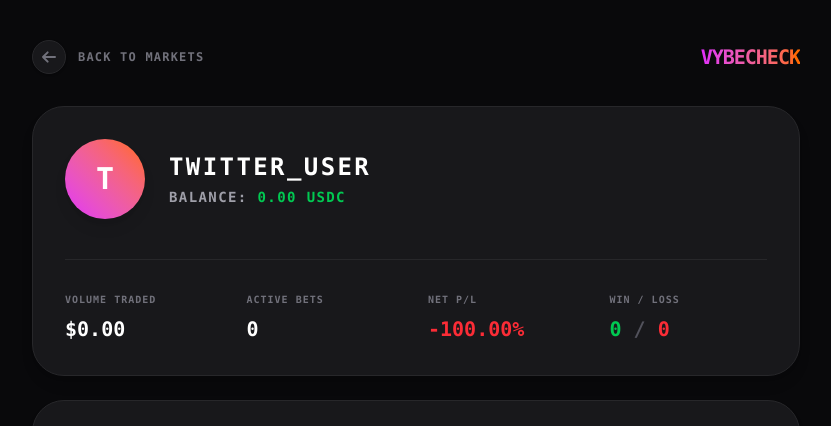
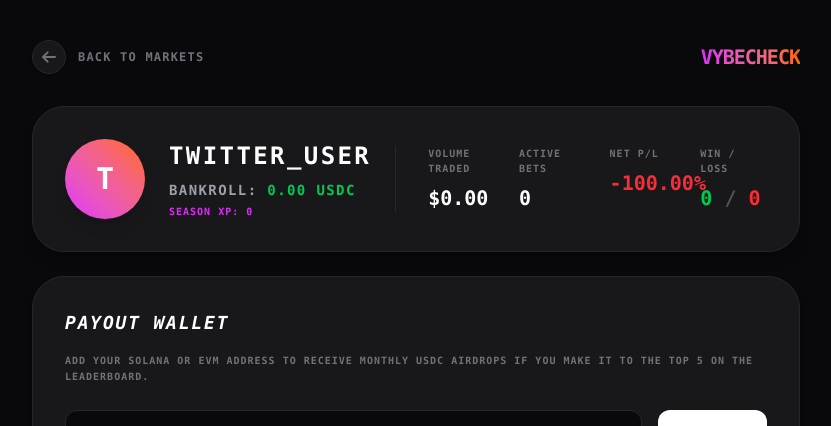
Before and after one commit to deorodesign/vibecheck, a Next.js app: page /profile in a window 1280 px wide. Shown: the top 426 px of the page, without its empty margins (224-1055 px from the left). Built offline with nearby package versions, Linux system fonts and the light colour scheme; no server answers; the database is empty.

Commit message:
Update page.tsx

```diff
--- a/app/profile/page.tsx
+++ b/app/profile/page.tsx
@@ -5,7 +5,8 @@ import Link from 'next/link';
 import { useAppContext } from '../context';
 
 export default function ProfilePage() {
-  const { balance, myBets, markets, isAuthLoading, nickname } = useAppContext();
+  // Přidáno vytažení userXp z contextu
+  const { balance, userXp, myBets, markets, isAuthLoading, nickname } = useAppContext();
   const [payoutAddress, setPayoutAddress] = useState('');
   const [saving, setSaving] = useState(false);
 
@@ -37,14 +38,12 @@ export default function ProfilePage() {
   const resolvedBetsList = enrichedBets.filter((b: any) => b.status === 'won' || b.status === 'lost');
 
   const totalVolume = enrichedBets.reduce((sum: number, b: any) => sum + Number(b.amount), 0);
-
-  // Hodnota peněz uzamčená v aktivních sázkách (v tvém případě 100 USDC)
   const activeBetsValue = activeBetsList.reduce((sum: number, b: any) => sum + Number(b.amount), 0);
 
-  // Celková hodnota portfolia (Balance 400 + Aktivní sázky 100 = 500)
-  const currentPortfolioValue = balance + activeBetsValue;
+  // Bezpečná záloha na nulu, pokud by balance ještě nebyl načtený
+  const safeBalance = balance || 0;
+  const currentPortfolioValue = safeBalance + activeBetsValue;
 
-  // Výpočet zisku/ztráty na základě celkového portfolia (500 vs 500 = 0%)
   const netReturn = baseStartingBalance > 0
     ? ((currentPortfolioValue - baseStartingBalance) / baseStartingBalance) * 100
     : 0;
@@ -72,20 +71,26 @@ export default function ProfilePage() {
           </h1>
         </header>
 
-        <div className="bg-zinc-900 border border-zinc-800 rounded-[2rem] p-8 shadow-lg">
-          <div className="flex items-center gap-6 mb-10">
+        <div className="bg-zinc-900 border border-zinc-800 rounded-[2rem] p-8 shadow-lg flex flex-col md:flex-row md:items-center justify-between gap-6">
+          <div className="flex items-center gap-6">
             <div className="w-20 h-20 rounded-full bg-gradient-to-tr from-fuchsia-500 to-orange-500 flex items-center justify-center text-3xl font-black shadow-lg">
               {nickname ? nickname.charAt(0).toUpperCase() : 'T'}
             </div>
             <div>
               <h2 className="text-2xl font-black uppercase tracking-widest mb-1">{nickname || 'TWITTER_USER'}</h2>
-              <p className="text-sm font-bold text-zinc-400 uppercase tracking-widest">
-                Balance: <span className="text-green-500">{balance.toFixed(2)} USDC</span>
-              </p>
+              <div className="flex flex-col gap-1 mt-2">
+                <p className="text-sm font-bold text-zinc-400 uppercase tracking-widest">
+                  Bankroll: <span className="text-green-500">{safeBalance.toFixed(2)} USDC</span>
+                </p>
+                {/* ZDE ZOBRAZUJEME XP BODY PRO MĚSÍČNÍ SEZÓNU */}
+                <p className="text-[10px] font-black text-fuchsia-500 uppercase tracking-widest">
+                  Season XP: {userXp || 0}
+                </p>
+              </div>
             </div>
           </div>
 
-          <div className="grid grid-cols-2 md:grid-cols-4 gap-6 border-t border-zinc-800 pt-8">
+          <div className="grid grid-cols-2 md:grid-cols-4 gap-6 md:border-l border-zinc-800 md:pl-8 mt-6 md:mt-0 w-full md:w-auto border-t md:border-t-0 pt-6 md:pt-0">
             <div>
               <p className="text-[10px] font-black text-zinc-500 uppercase tracking-widest mb-2">Volume Traded</p>
               <p className="text-xl font-black">${totalVolume.toFixed(2)}</p>
@@ -95,7 +100,6 @@ export default function ProfilePage() {
               <p className="text-xl font-black">{activeBetsList.length}</p>
             </div>
             <div>
-              {/* ZMĚNA NÁZVU NA NET P/L PRO OVĚŘENÍ NASAZENÍ KÓDU */}
               <p className="text-[10px] font-black text-zinc-500 uppercase tracking-widest mb-2">Net P/L</p>
               <p className={`text-xl font-black ${netReturn > 0 ? 'text-green-500' : netReturn < 0 ? 'text-red-500' : 'text-zinc-300'}`}>
                 {netReturn > 0 ? '+' : ''}{netReturn.toFixed(2)}%
```
